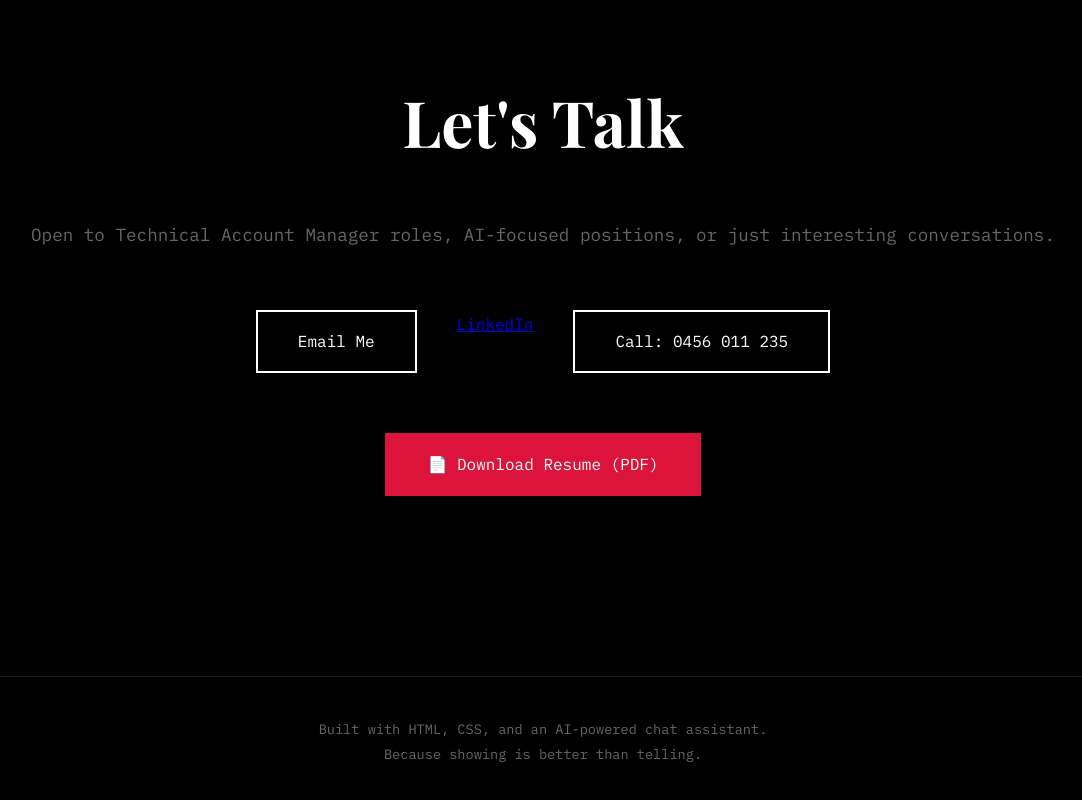
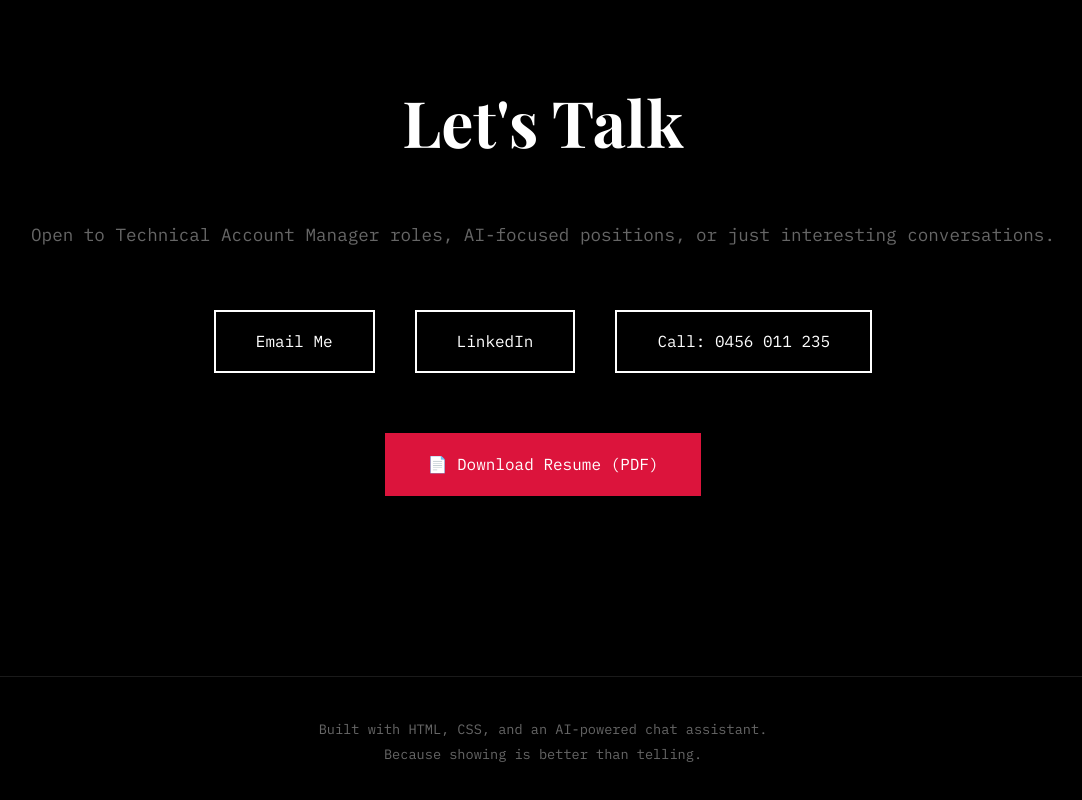
Before and after one commit to deepeshbatra61/deepeshbatra.github.io, a plain HTML site: page index.html in a window 1280 px wide. Shown: the part 7008-7808 px from the top of the page, without its empty margins (97-1179 px from the left). Drawn offline with nearby package versions, Linux system fonts and the light colour scheme.

Commit message:
index.html

```diff
--- a/index.html
+++ b/index.html
@@ -1057,7 +1057,7 @@
             </p>
             <div class="contact-links reveal">
                 <a href="mailto:deepeshbatra61@gmail.com" class="contact-link">Email Me</a>
-                <a href="www.linkedin.com/in/deepesh-batra-26b85615a/" target="_blank">LinkedIn</a>
+                <a href="https://www.linkedin.com/in/deepesh-batra-26b85615a/" class="contact-link" target="_blank">LinkedIn</a>
                 <a href="tel:+61456011235" class="contact-link">Call: 0456 011 235</a>
             </div>
             <div class="contact-links reveal" style="margin-top: 30px;">
```
